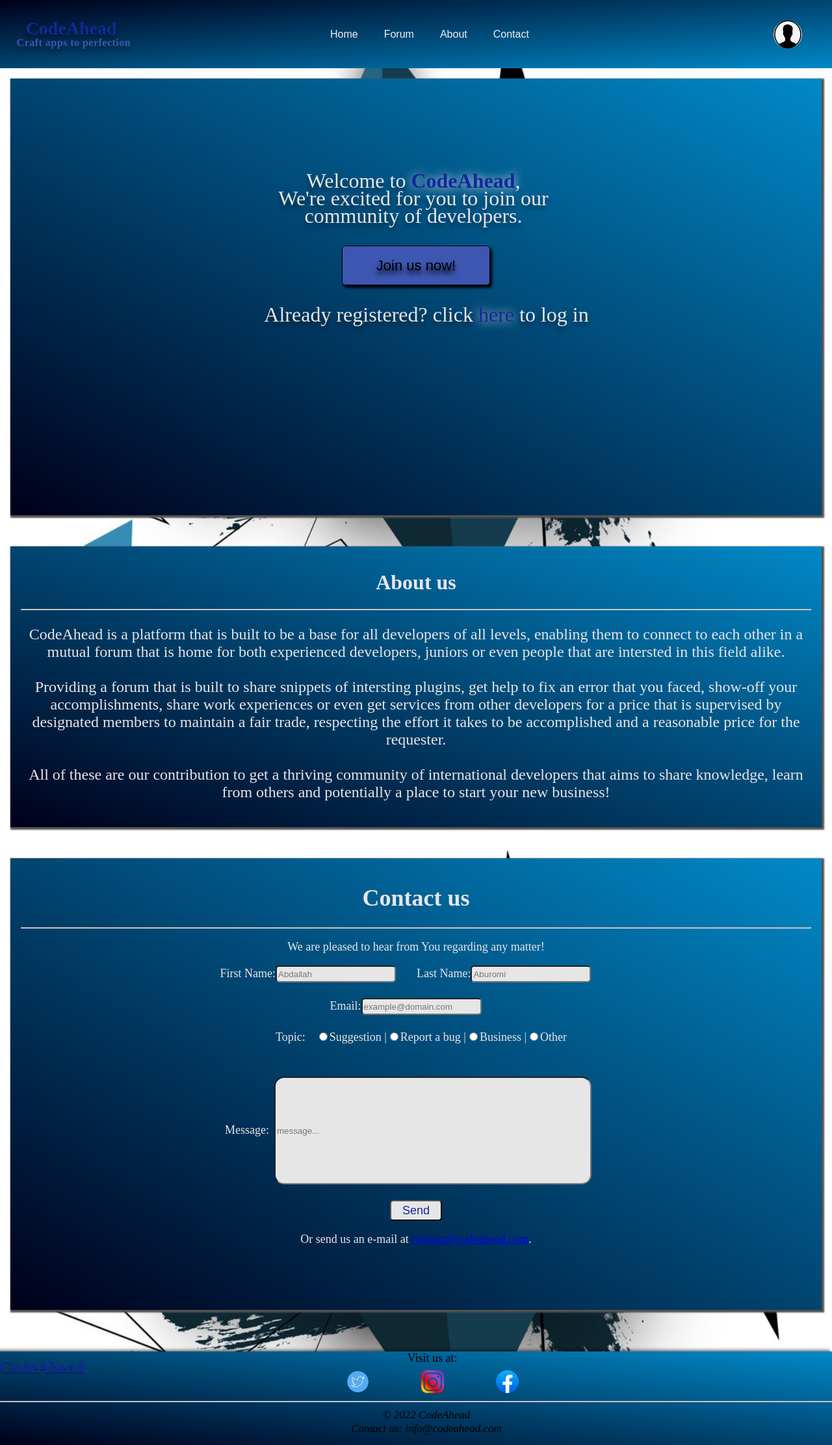
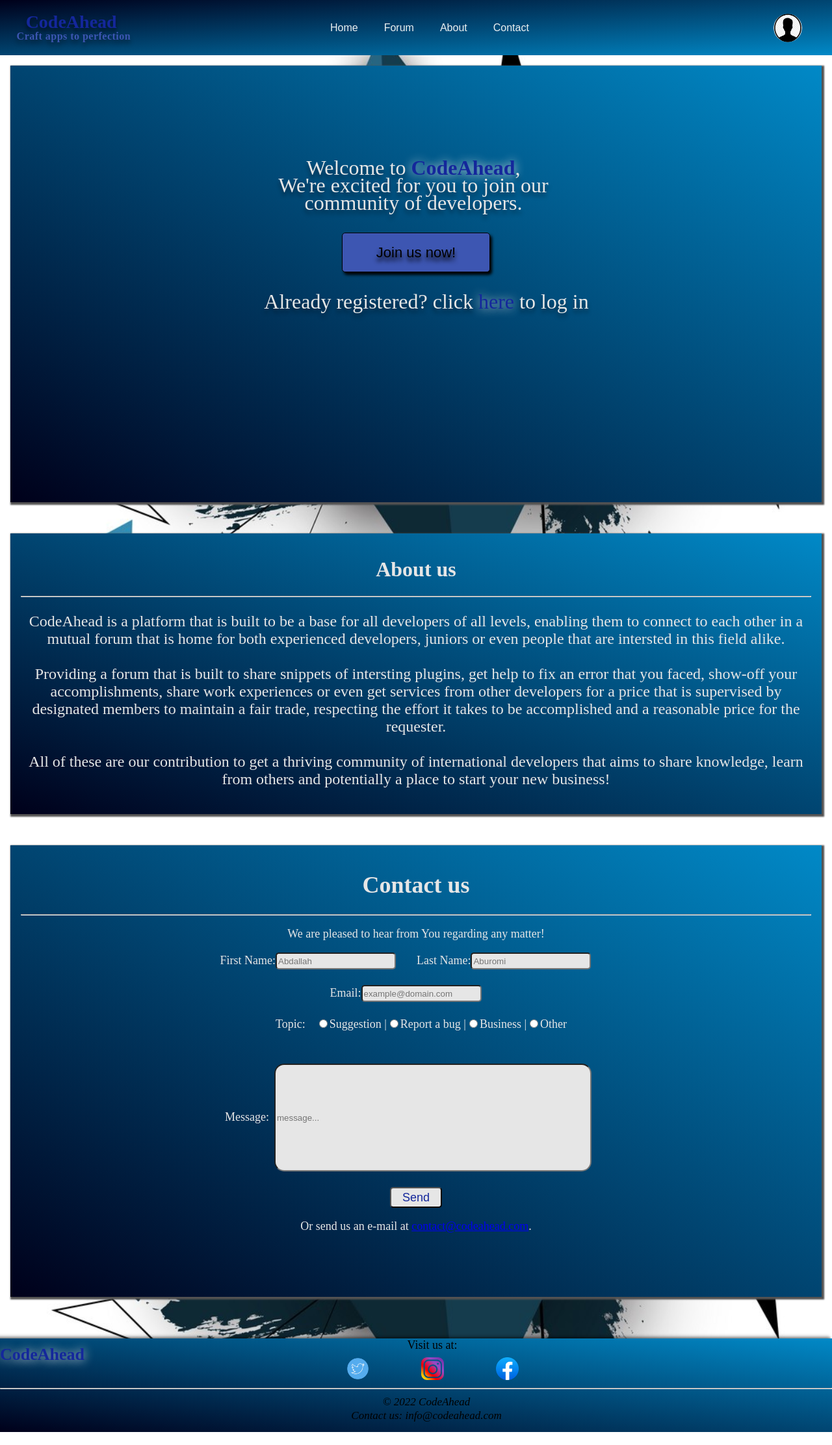
Before and after one commit to abdallah0100/codeAhead, a React (Create React App) app: page / in a window 1280 px wide. Shown: the whole page at 65% size. Built offline with nearby package versions, Linux system fonts and the light colour scheme.

Commit message:
smooth scrolling and contact-other works now

```diff
--- a/src/components/Landing.jsx
+++ b/src/components/Landing.jsx
@@ -2,7 +2,9 @@ import './home/homeStyles.css';
 import About from './home/About';
 import Intro from './home/Intro';
 import Contact from './home/Contact';
+
 function Landing(){
+
     return(
     <div>
         <Intro />
--- a/src/components/footer/footer.css
+++ b/src/components/footer/footer.css
@@ -30,6 +30,7 @@
     line-height: 5px;
     text-shadow: 0px 1px 1px rgba(0, 0, 0, 0.5);
     font-size: 26px;
+    text-shadow: 0px 0.5px 15px #e6e6e6;
 }
 .copyRights{
     font-size: 17px;
--- a/src/components/header/headerDesign.css
+++ b/src/components/header/headerDesign.css
@@ -5,10 +5,11 @@ header * {
   }
 
   header {
+    top: 0;
     display: flex;
     justify-content: space-between;
     align-items: center;
-    padding: 30px 10%;
+    padding: 20px 10%;
     background-image: linear-gradient(to bottom right, rgba(0,0,26,255), rgba(1,137,199,255));
   }
   header img{
--- a/src/components/home/Contact.jsx
+++ b/src/components/home/Contact.jsx
@@ -1,10 +1,15 @@
 function Contact(){
+
+    const handleOtherSelect = (e)=>{
+        document.getElementById('other_topic').style.visibility = e.target.id === 'other' ? 'visible' : 'hidden';
+    }
+
     return(
         <div className="content_block" id='contact'>
             <h1>Contact us</h1>
             <hr />
             <p>We are pleased to hear from You regarding any matter!</p>
-            <form>
+            <form  onChange={handleOtherSelect}>
                 <div className="contact_names">
                     <label>First Name:</label>
                     <input type='text' placeholder="Abdallah" className="text_input"></input>
@@ -18,9 +23,9 @@ function Contact(){
                 <label htmlFor="suggestion">Suggestion |</label>
                 <input type='radio' value='Report' id="report" name="topics"></input>
                 <label htmlFor="report">Report a bug |</label>
+                <input type='radio' value='Business' id="business" name="topics"></input>
+                <label htmlFor="business">Business |</label>
                 <input type='radio' value='Other' id="other" name="topics"></input>
-                <label htmlFor="business">Business |</label>
-                <input type='radio' value='Business' id="business" name="topics"></input>
                 <label htmlFor="other">Other</label>
                 <div id="other_topic">
                     <label>Please specify the topic: </label>
--- a/src/components/home/homeStyles.css
+++ b/src/components/home/homeStyles.css
@@ -93,3 +93,14 @@
 .contact_submit:hover{
     box-shadow: inset 0 0 10px #000000;
 }
+
+.reveal{
+    position: relative;
+    transform: translateY(150px);
+    opacity: 0;
+    transition: 2s all ease;
+  }
+  .reveal.active{
+    transform: translateY(0);
+    opacity: 1;
+  }
--- a/src/main.css
+++ b/src/main.css
@@ -2,6 +2,7 @@ html,body{
     margin: 0;
     padding: 0;
     height: 100%;
+    scroll-behavior: smooth;
 }
 #container{
     min-height: 100vh;
```
